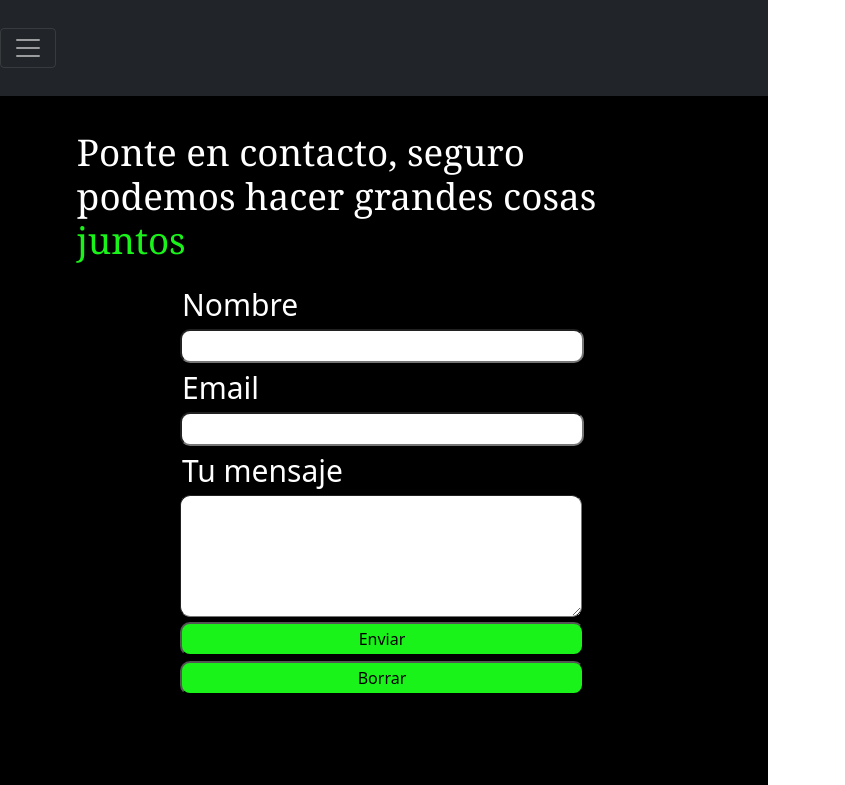
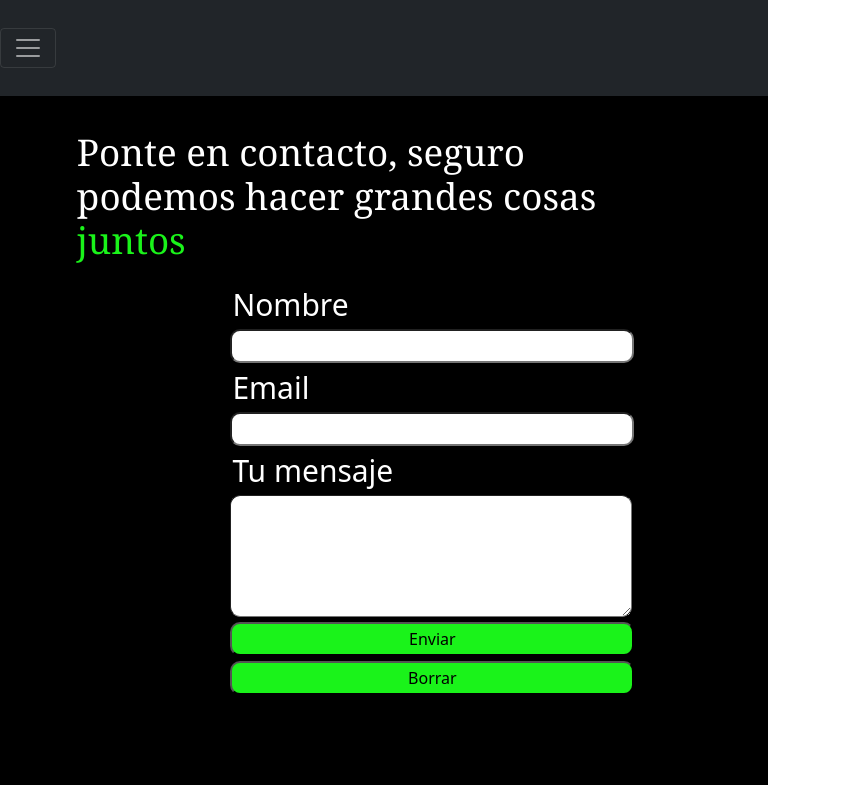
Before and after one commit to emiberuatto/Proyecto-Final-, a plain HTML site: page Paginas/contacto.html in a window 768 px wide. Shown: the top 785 px of the page, 845 px wide, since content can reach past the window. Drawn offline with nearby package versions, Linux system fonts and the light colour scheme; a web font is replaced by a local one.

Commit message:
corrigiendo

```diff
--- a/portfolio.sass/portfolio.scss
+++ b/portfolio.sass/portfolio.scss
@@ -6,7 +6,9 @@
     padding: 0;
     box-sizing: content-box;
     overflow-x: hidden;
-
+    .container-fluid{
+        width: 100vw;
+    }
 }
 .container-header, #navbarText{
     width: 100vw;
@@ -233,7 +235,7 @@ overflow-x: hidden;
         display: flex;
         flex-direction: row;
         height: 70%;
-        width: 600px;
+        width: 100%;
 
 
     }
@@ -255,7 +257,7 @@ overflow-x: hidden;
 
 
 .contacto__container1__inputs{
-    width: 100%;
+    width: 80%;
     height: 100%;
     display: flex;
     flex-direction: column;
@@ -776,7 +778,7 @@ h5{
     .contacto__container2 {
       top: 0px;
       z-index: 2;
-      width: 100%;
+      width: 70%;
       display: -webkit-box;
       display: -ms-flexbox;
       display: flex;
```
Also changed, not shown: portfolio.css, 1 other file.
